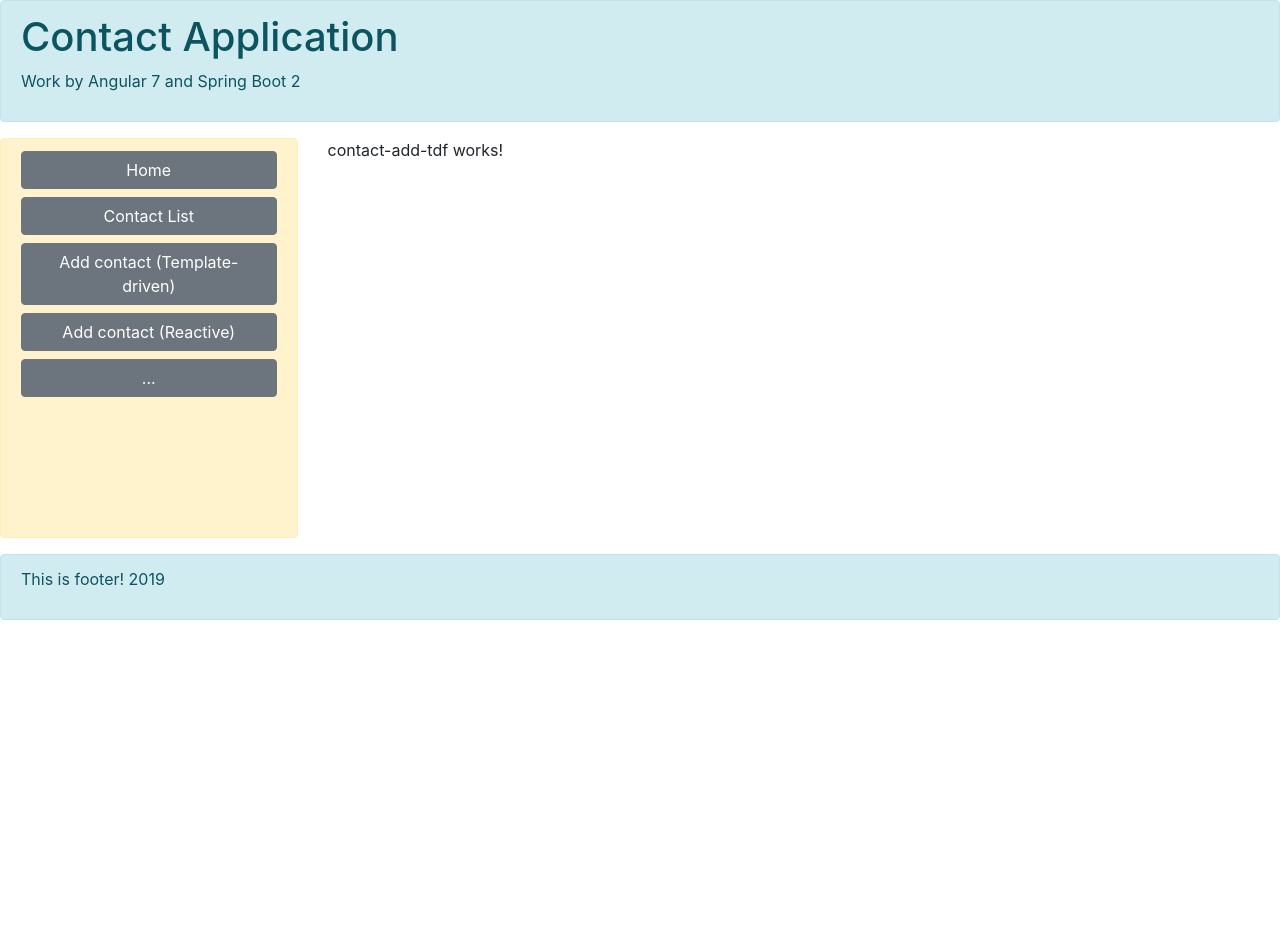
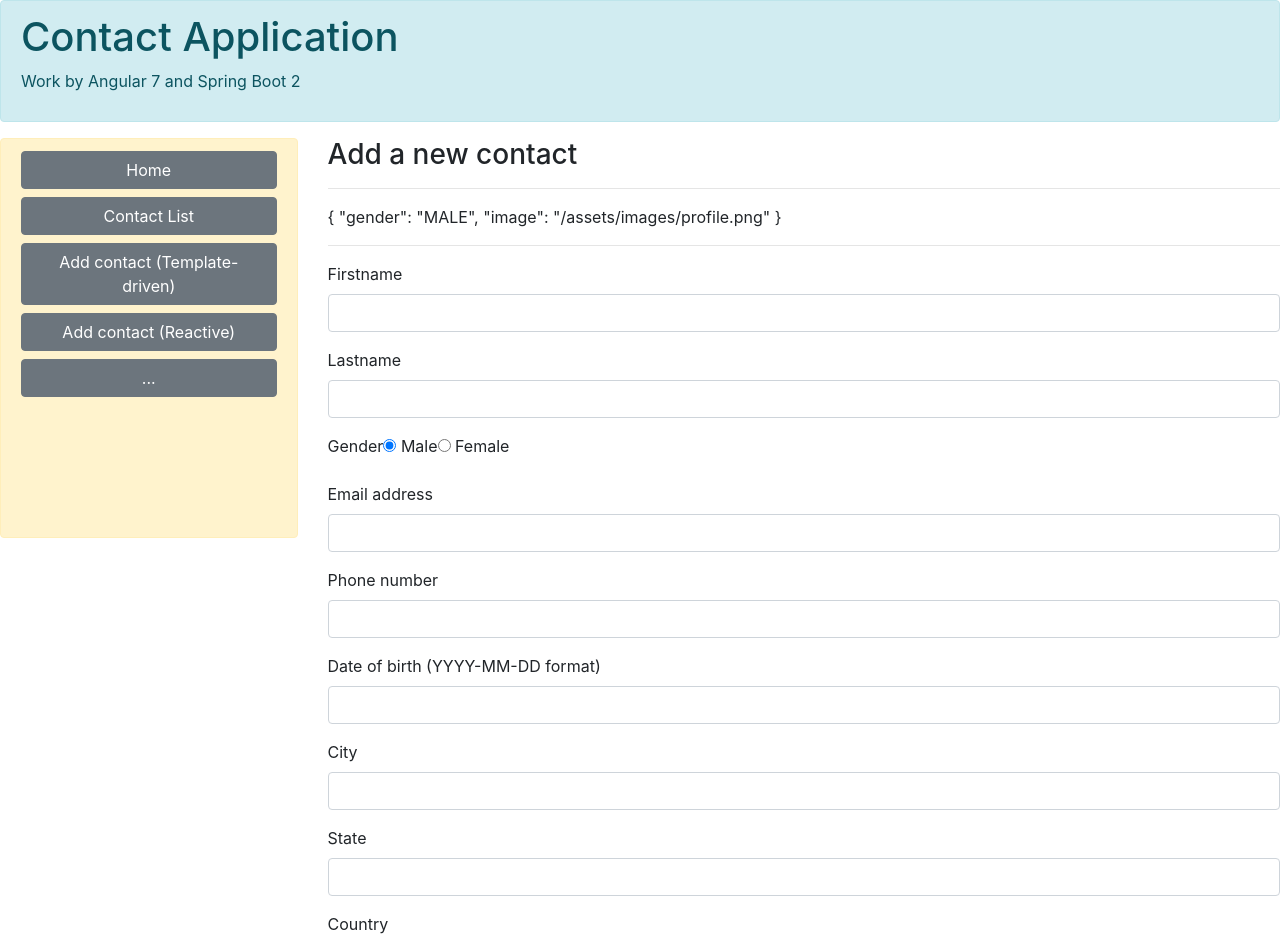
Before and after one commit to svlugovoy/contactList_SpringBoot_Angular, an Angular app in the folder contact-list-fe/: page /add-contact-tdf in a window 1280 px wide. Shown: the top 942 px of the page. Before the commit the page ends 800 px from the top, so only its background shows below. Built offline with nearby package versions, Linux system fonts and the light colour scheme.

Commit message:
CL-012: Completed add/edit contact functional

```diff
--- a/contact-list-fe/src/app/components/contact-add-rf/contact-add-rf.component.html
+++ b/contact-list-fe/src/app/components/contact-add-rf/contact-add-rf.component.html
@@ -1,3 +1,2 @@
-<p>
-  contact-add-rf works!
-</p>
+<p>Not implemented yet!</p>
+<button class="btn btn-primary" [routerLink]="['/add-contact-tdf']">Try Add with TD approach</button>
--- a/contact-list-fe/src/app/components/contact-add-tdf/contact-add-tdf.component.css
+++ b/contact-list-fe/src/app/components/contact-add-tdf/contact-add-tdf.component.css
@@ -0,0 +1,5 @@
+.err {
+  color: red;
+  font-style: italic;
+  font-size: 0.8em;
+}
--- a/contact-list-fe/src/app/components/contact-add-tdf/contact-add-tdf.component.html
+++ b/contact-list-fe/src/app/components/contact-add-tdf/contact-add-tdf.component.html
@@ -1,3 +1,90 @@
-<p>
-  contact-add-tdf works!
-</p>
+<h3>{{ getTitle() }}</h3>
+<hr>
+
+{{ contact | json}}
+<hr>
+
+<form class="form" #f1="ngForm">
+
+  <div class="form-group">
+    <label for="firstname">Firstname</label>
+    <input type="text" class="form-control" id="firstname" #firstname="ngModel"
+           required minlength="3" maxlength="15"
+           name="firstname" [(ngModel)]="contact.firstname">
+
+    <div class="err" *ngIf="firstname.dirty && firstname.invalid">
+      <div *ngIf="firstname.errors['required']">Firstname is required</div>
+      <div *ngIf="firstname.errors['minlength']">Please enter at least 3 letters for firstname</div>
+    </div>
+  </div>
+
+  <div class="form-group">
+    <label for="lastname">Lastname</label>
+    <input type="text" class="form-control" id="lastname" name="lastname" [(ngModel)] = "contact.lastname">
+  </div>
+
+
+  <div class="form-group">
+    <label>Gender</label>
+    <label><input type="radio" name="gender" value="MALE" [(ngModel)] = "contact.gender"> Male </label>
+    <label><input type="radio" name="gender" value="FEMALE" [(ngModel)] = "contact.gender"> Female </label>
+  </div>
+
+  <div class="form-group">
+    <label for="email">Email address</label>
+    <input type="text" class="form-control"
+           #email="ngModel"  required
+           id="email" name="email" [(ngModel)] = "contact.email">
+
+    <div class="err" *ngIf="email.dirty && email.invalid">
+      <div *ngIf="email.errors['required']">Email address is required</div>
+    </div>
+  </div>
+
+
+  <div class="form-group">
+    <label for="phone">Phone number</label>
+    <input type="text" class="form-control"
+           #phone="ngModel" required pattern="\d{10,13}"
+           id="phone" name="phone" [(ngModel)] = "contact.phone">
+
+    <div class="err" *ngIf="phone.dirty && phone.invalid">
+      <div *ngIf="phone.errors['required']">Phone number is required</div>
+      <div *ngIf="phone.errors['pattern']">Please input 10 to 13 digits for phone</div>
+    </div>
+  </div>
+
+
+  <div class="form-group">
+    <label for="dob">Date of birth (YYYY-MM-DD format)</label>
+    <input type="text" class="form-control" id="dob" name="dob" [(ngModel)] = "contact.dob">
+  </div>
+
+
+  <div class="form-group">
+    <label for="city">City</label>
+    <input type="text" class="form-control" id="city" name="city" [(ngModel)] = "contact.city">
+  </div>
+
+
+  <div class="form-group">
+    <label for="state">State</label>
+    <input type="text" class="form-control" id="state" name="state" [(ngModel)] = "contact.state">
+  </div>
+
+
+  <div class="form-group">
+    <label for="country">Country</label>
+    <input type="text" class="form-control" id="country" name="country" [(ngModel)] = "contact.country">
+  </div>
+
+
+  <div class="form-group">
+    <label for="picture">Picture (URL)</label>
+    <input type="text" class="form-control" id="picture" name="picture" [(ngModel)] = "contact.image">
+  </div>
+
+  <button class="btn btn-{{f1.invalid ? 'danger': 'primary'}}" [disabled]="f1.invalid"
+          (click)="addContact()">Add</button>
+
+</form>
--- a/contact-list-fe/src/app/components/contact-add-tdf/contact-add-tdf.component.ts
+++ b/contact-list-fe/src/app/components/contact-add-tdf/contact-add-tdf.component.ts
@@ -1,4 +1,7 @@
 import { Component, OnInit } from '@angular/core';
+import {Contact} from "../../model/contact";
+import {ContactService} from "../../service/contact.service";
+import {Router} from "@angular/router";
 
 @Component({
   selector: 'app-contact-add-tdf',
@@ -7,9 +10,25 @@ import { Component, OnInit } from '@angular/core';
 })
 export class ContactAddTdfComponent implements OnInit {
 
-  constructor() { }
+  contact: Contact;
+
+  constructor(private service: ContactService,
+              private router: Router) { }
 
   ngOnInit() {
+    this.contact = new Contact();
+  }
+
+  addContact() {
+    this.service.addNewContact(this.contact)
+      .subscribe(contact=>{
+        console.log('Added a new contact with id: ' + contact.id);
+        this.router.navigate(['/contact-details', contact.id]);
+      });
+  }
+
+  getTitle() {
+    return 'Add a new contact';
   }
 
 }
--- a/contact-list-fe/src/app/components/contact-edit-rf/contact-edit-rf.component.css
+++ b/contact-list-fe/src/app/components/contact-edit-rf/contact-edit-rf.component.css
@@ -0,0 +1,5 @@
+.err {
+  color: red;
+  font-style: italic;
+  font-size: 0.8em;
+}
--- a/contact-list-fe/src/app/components/contact-edit-rf/contact-edit-rf.component.html
+++ b/contact-list-fe/src/app/components/contact-edit-rf/contact-edit-rf.component.html
@@ -1,3 +1,72 @@
-<p>
-  contact-edit-rf works!
-</p>
+<h3>Edit contact details</h3>
+<hr>
+
+<form [formGroup]="contactForm">
+
+  <div class="form-group">
+    <label>Firstname</label>
+    <input class="form-control" formControlName="firstname">
+    <div class="err" *ngIf="contactForm.controls['firstname'].invalid && contactForm.controls['firstname'].dirty">
+      <div *ngIf="contactForm.controls['firstname'].errors.required">Firstname is mandatory</div>
+      <div *ngIf="contactForm.controls['firstname'].errors.minlength">Please input at least 3 letters</div>
+    </div>
+  </div>
+
+  <div class="form-group">
+    <label>Lastname</label>
+    <input class="form-control" formControlName="lastname">
+  </div>
+
+  <div class="form-group">
+    <label>Gender</label>
+    <label><input type="radio" name="gender" value="MALE" formControlName="gender"> Male</label>
+    <label><input type="radio" name="gender" value="FEMALE" formControlName="gender"> Female</label>
+  </div>
+
+  <div class="form-group">
+    <label>Email address</label>
+    <input class="form-control" formControlName="email">
+    <div class="err" *ngIf="contactForm.controls['email'].invalid && contactForm.controls['email'].dirty">
+      <div *ngIf="contactForm.controls['email'].errors.required">Email address is mandatory</div>
+      <div *ngIf="contactForm.controls['email'].errors.email">Not a valid email expression</div>
+    </div>
+  </div>
+
+  <div class="form-group">
+    <label>Phone number</label>
+    <input class="form-control" formControlName="phone">
+    <div class="err" *ngIf="contactForm.controls['phone'].invalid && contactForm.controls['phone'].dirty">
+      <div *ngIf="contactForm.controls['phone'].errors.required">Phone number is mandatory</div>
+      <div *ngIf="contactForm.controls['phone'].errors.pattern">Please input 10 to 13 digits only</div>
+    </div>
+  </div>
+
+  <div class="form-group">
+    <label>Date of birth (YYYY-MM-DD)</label>
+    <input class="form-control" formControlName="dob">
+  </div>
+
+  <div class="form-group">
+    <label>City</label>
+    <input class="form-control" formControlName="city">
+  </div>
+
+  <div class="form-group">
+    <label>State</label>
+    <input class="form-control" formControlName="state">
+  </div>
+
+  <div class="form-group">
+    <label>Country</label>
+    <input class="form-control" formControlName="country">
+  </div>
+
+  <div class="form-group">
+    <label>Picture URL</label>
+    <input class="form-control" formControlName="image">
+  </div>
+
+  <button class="btn btn-{{ contactForm.valid ? 'primary' : 'danger' }}" [disabled]="contactForm.invalid"
+          (click)="saveChanges()">Save changes</button>
+
+</form>
--- a/contact-list-fe/src/app/components/contact-edit-rf/contact-edit-rf.component.ts
+++ b/contact-list-fe/src/app/components/contact-edit-rf/contact-edit-rf.component.ts
@@ -1,4 +1,7 @@
-import { Component, OnInit } from '@angular/core';
+import {Component, OnInit} from '@angular/core';
+import {FormControl, FormGroup, Validators} from "@angular/forms";
+import {ActivatedRoute, Router} from "@angular/router";
+import {ContactService} from "../../service/contact.service";
 
 @Component({
   selector: 'app-contact-edit-rf',
@@ -7,9 +10,41 @@ import { Component, OnInit } from '@angular/core';
 })
 export class ContactEditRfComponent implements OnInit {
 
-  constructor() { }
+  contactForm: FormGroup;
+
+  constructor(private service: ContactService,
+              private activatedRoute: ActivatedRoute,
+              private router: Router) {
+  }
 
   ngOnInit() {
+    this.activatedRoute.params.subscribe(params => {
+      this.service.getContactDetails(params['id'])
+        .subscribe(contact => {
+          this.contactForm.setValue({...contact});
+        })
+    });
+
+    this.contactForm = new FormGroup({
+      id: new FormControl(),
+      firstname: new FormControl('', [Validators.required, Validators.minLength(3)]),
+      lastname: new FormControl(),
+      gender: new FormControl(),
+      email: new FormControl('', [Validators.email, Validators.required]),
+      phone: new FormControl('', [Validators.required, Validators.pattern(/\d{10,13}/)]),
+      city: new FormControl(),
+      state: new FormControl(),
+      country: new FormControl(),
+      image: new FormControl('/assets/images/profile.png'),
+      dob: new FormControl()
+    });
+  }
+
+  saveChanges() {
+    this.service.updateContact(this.contactForm.value)
+      .subscribe(contact => {
+        this.router.navigate(['/contact-details', contact.id]);
+      })
   }
 
 }
--- a/contact-list-fe/src/app/components/contact-edit-tdf/contact-edit-tdf.component.html
+++ b/contact-list-fe/src/app/components/contact-edit-tdf/contact-edit-tdf.component.html
@@ -1,3 +1,2 @@
-<p>
-  contact-edit-tdf works!
-</p>
+<p>Not implemented yet!</p>
+<button class="btn btn-success" (click)="goToReactiveEdit()">Try Edit with Reactive approach</button>
--- a/contact-list-fe/src/app/components/contact-edit-tdf/contact-edit-tdf.component.ts
+++ b/contact-list-fe/src/app/components/contact-edit-tdf/contact-edit-tdf.component.ts
@@ -1,4 +1,5 @@
 import { Component, OnInit } from '@angular/core';
+import {ActivatedRoute, Router} from "@angular/router";
 
 @Component({
   selector: 'app-contact-edit-tdf',
@@ -7,9 +8,16 @@ import { Component, OnInit } from '@angular/core';
 })
 export class ContactEditTdfComponent implements OnInit {
 
-  constructor() { }
+  constructor(private activatedRoute: ActivatedRoute,
+              private router: Router) { }
 
   ngOnInit() {
   }
 
+  goToReactiveEdit(){
+    this.activatedRoute.params.subscribe(paramsData => {
+      this.router.navigate(['/edit-contact-rf', paramsData['id']]);
+    })
+  }
+
 }
--- a/contact-list-fe/src/app/pipe/fullname.pipe.ts
+++ b/contact-list-fe/src/app/pipe/fullname.pipe.ts
@@ -13,7 +13,7 @@ export class FullnamePipe implements PipeTransform {
     if(!contact) {
       return '';
     }
-    let title = contact.gender==='Male' ? 'Mr. ' : 'Ms. ';
+    let title = contact.gender==='MALE' ? 'Mr. ' : 'Ms. ';
 
     return title + contact.firstname + ' ' + contact.lastname;
   }
```
Also changed, not shown: 2 other files (tests, documents, lock files or other folders).
